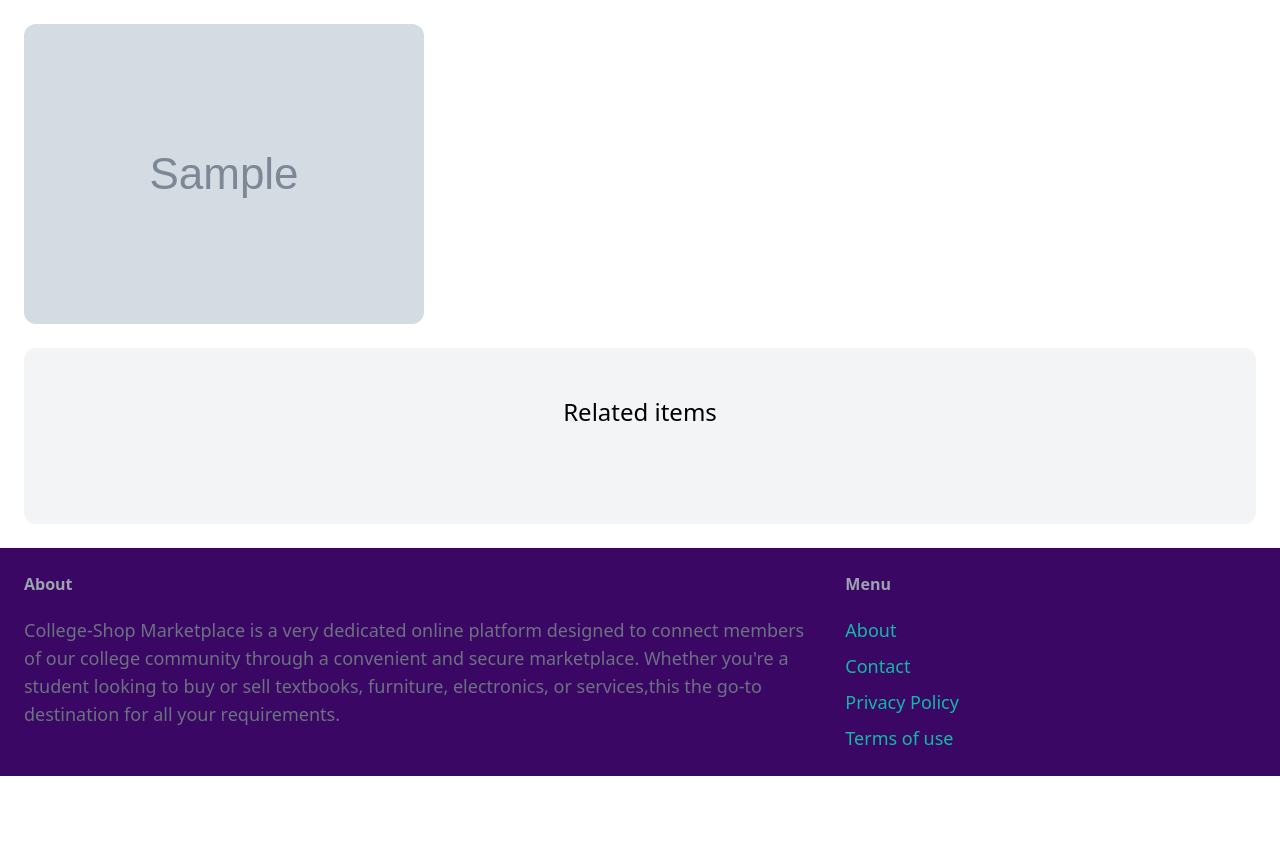
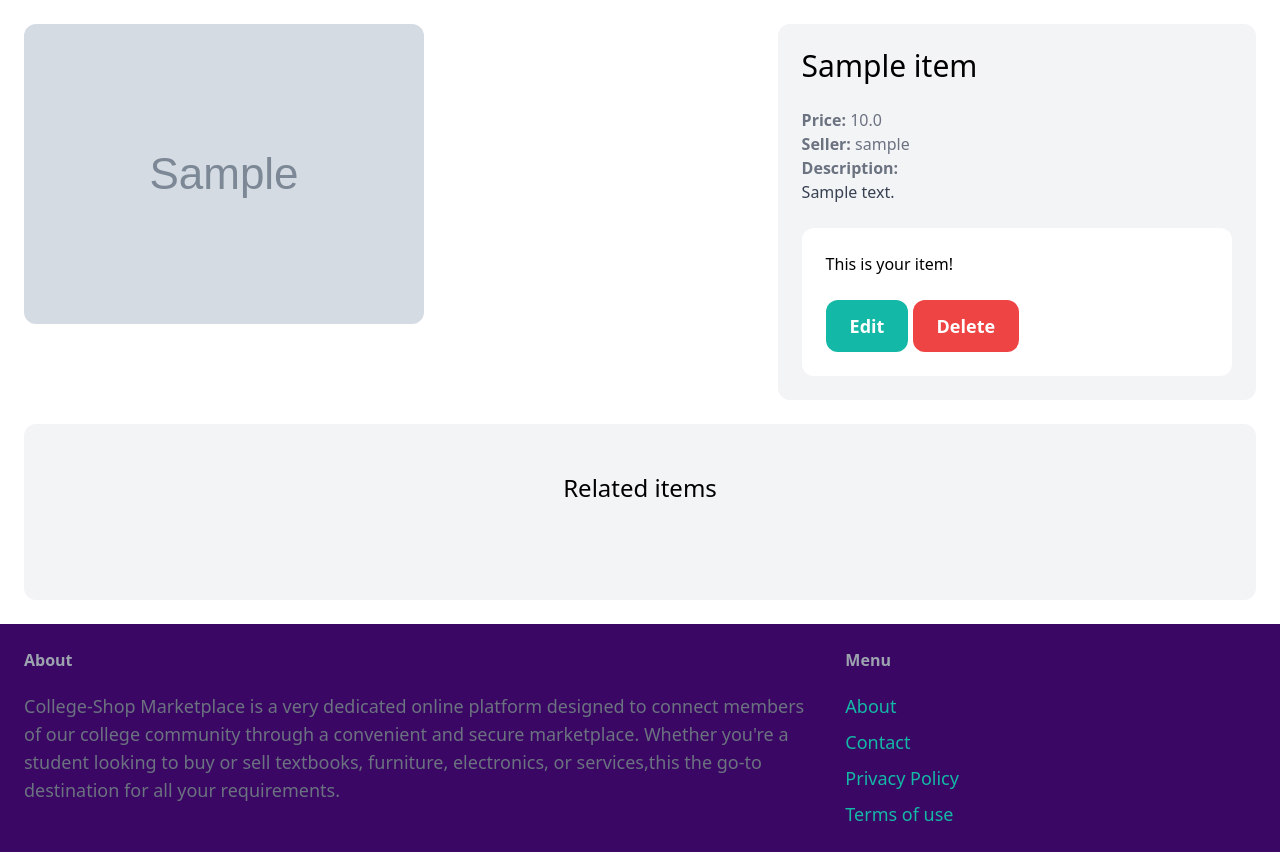
Before and after one commit to CBainCoding/DjangoDisruptors, a Django app: page /items/1/ in a window 1280 px wide. Shown: the part 124-976 px from the top of the page. Before the commit the page ends 900 px from the top, so only its background shows below. Run offline with Django 4.2, Linux system fonts and the light colour scheme; a user stored in the database is signed in; tables that the repository leaves empty hold one stand-in row (values such as "Sample post"); grey boxes marked "Sample" are stand-in pictures; some libraries are stand-ins or nearby versions.

Commit message:
Added edit and delete function

```diff
--- a/item/templates/item/detail.html
+++ b/item/templates/item/detail.html
@@ -6,6 +6,30 @@
 <div class="grid grid-cols-5 gap-6">
     <div class="col-span-3">
         <img src="{{ item.image.url }}" class="rounded-xl">
+    </div>
+
+    <div class="col-span-2 p-6 bg-gray-100 rounded-xl">
+        <h1 class="mb-6 text-3xl">{{ item.name }}</h1>
+        <p class="text-gray-500"><strong>Price: </strong>{{ item.price }}</p>
+        <p class="text-gray-500"><strong>Seller: </strong>{{ item.created_by.username }}</p>
+
+        {% if item.description %}
+            <p class="text-gray-700">
+                <strong class="text-gray-500">Description:</strong><br>
+                {{ item.description }}
+            </p>
+        {% endif %}
+
+        {% if request.user == item.created_by %}
+            <div class="mt-6 p-6 bg-white rounded-xl">
+                <p>This is your item!</p>
+
+                <a href="{% url 'item:edit' item.id %}" class="inline-block mt-6 px-6 py-3 text-lg font-semibold bg-teal-500 text-white rounded-xl">Edit</a>
+                <a href="{% url 'item:delete' item.id %}" class="inline-block mt-6 px-6 py-3 text-lg font-semibold bg-red-500 text-white rounded-xl">Delete</a>
+            </div>
+        {% else %}
+            <a href="{% url 'conversation:new' item.id %}" class="inline-block mt-6 px-6 py-3 text-lg font-semibold bg-teal-500 text-white rounded-xl hover:bg-teal-700">Contact seller</a>
+        {% endif %}
     </div>
 </div>
 
--- a/item/views.py
+++ b/item/views.py
@@ -60,17 +60,24 @@
     })
 
 
+@login_required
+def edit(request, pk):
+    item = get_object_or_404(Item, pk=pk, created_by=request.user)
 
+    if request.method == 'POST':
+        form = EditItemForm(request.POST, request.FILES, instance=item)
 
+        if form.is_valid():
+            form.save()
 
+            return redirect('item:detail', pk=item.id)
+    else:
+        form = EditItemForm(instance=item)
 
-def delete(request, pk):
-
-    return render(request, 'item/new.html')
-
-def edit(request, pk):
-
-    return render(request, 'item/form.html')
+    return render(request, 'item/form.html', {
+        'form': form,
+        'title': 'Edit item',
+    })
 
 @login_required
 def delete(request, pk):
```
Also changed, not shown: media/item_images/belt.png (added), media/item_images/boots.jpg (added).
